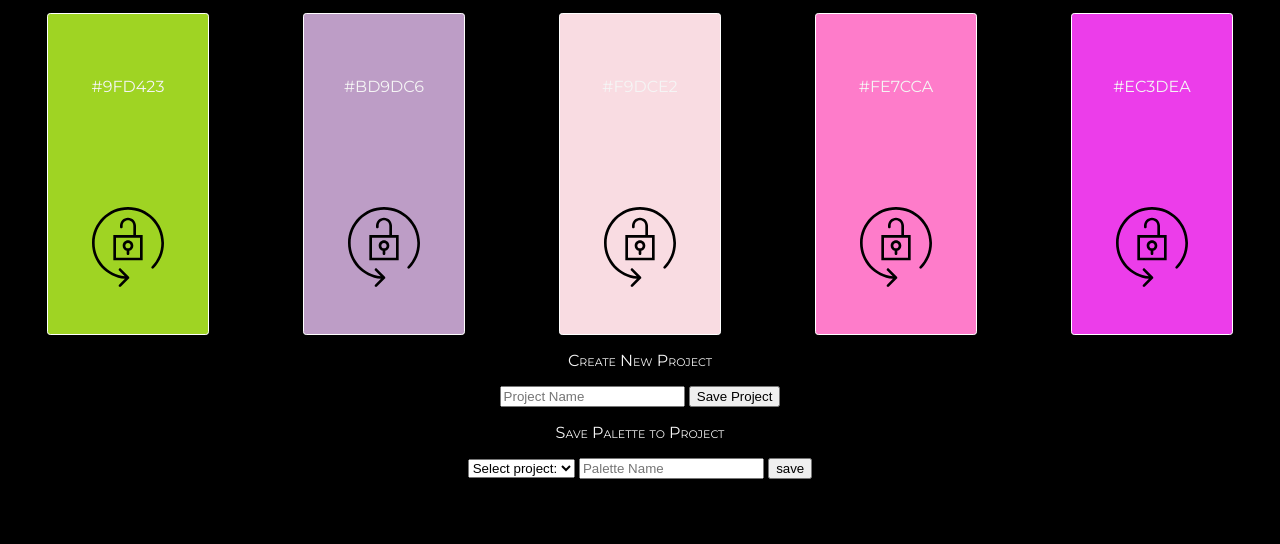
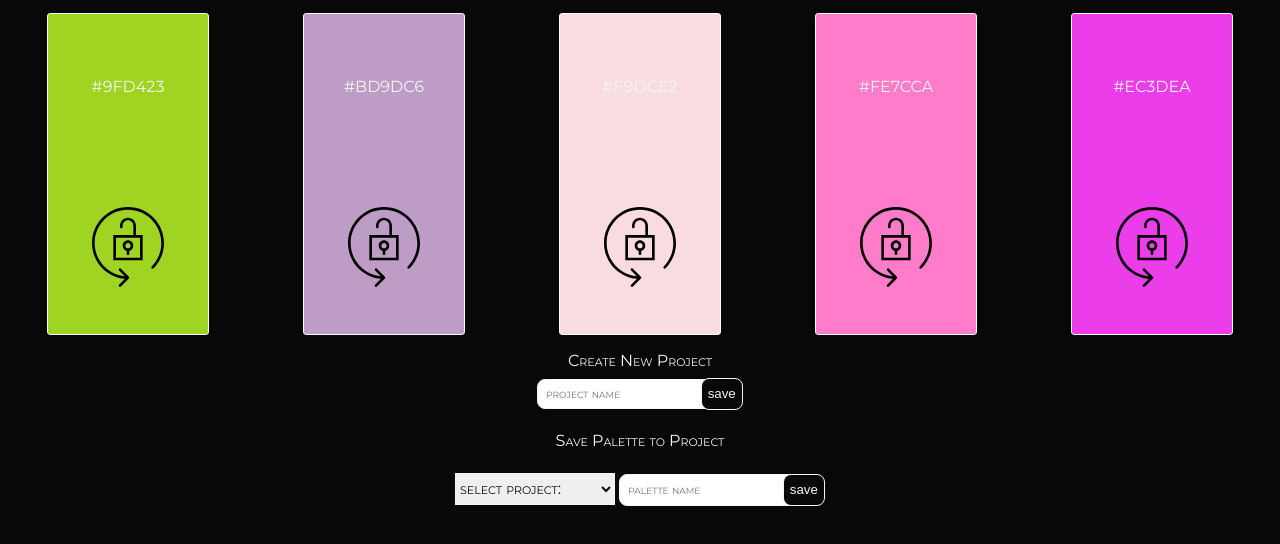
Before and after one commit to codytaft/palette-picker, a website: page public/index.html in a window 1280 px wide. Shown: the part 104-648 px from the top of the page. Drawn offline with nearby package versions, Linux system fonts and the light colour scheme; no server answers.

Commit message:
Style input s

```diff
--- a/public/css/styles.css
+++ b/public/css/styles.css
@@ -1,10 +1,17 @@
 body {
-  background-color: black;
+  background-color: #080808;
   color: whitesmoke;
   font-variant: small-caps;
   margin: auto;
   width: 100%;
   text-align: center;
+  font-family: 'Montserrat', sans-serif;
+}
+
+input,
+select {
+  color: #080808;
+  font-variant: small-caps;
   font-family: 'Montserrat', sans-serif;
 }
 
@@ -22,13 +29,70 @@ body {
   border: 0.1rem solid white;
 }
 
-input {
-  color: black;
+.create-project-title {
+  margin-bottom: 0;
 }
 
 .project-select {
   position: relative;
   font-family: Arial;
+  outline: none;
+}
+
+.project-input-form {
+  margin: auto;
+  width: 20rem;
+  align-content: center;
+  align-items: center;
+  text-align: center;
+}
+
+.project-name-input,
+.palette-name-input {
+  height: 1.6rem;
+  border-radius: 0.5rem;
+  border: 0.1rem solid whitesmoke;
+  padding-left: 0.5rem;
+  outline: none;
+  width: 12rem;
+  font-size: 0.8rem;
+  padding-bottom: 0.1036rem;
+}
+
+.save-project-btn,
+.save-palette-btn {
+  height: 2rem;
+  background-color: #080808;
+  color: whitesmoke;
+  border-radius: 0.5rem;
+  border: 0.1rem solid whitesmoke;
+  margin-left: -2.8rem;
+  margin-bottom: 0.3rem;
+  margin-top: 0.5rem;
+}
+
+.palette-name-input {
+  height: 1.7rem;
+  margin-top: 0;
+  margin-bottom: 0;
+}
+
+.save-palette-btn {
+  height: 2rem;
+}
+
+.save-project-btn:hover,
+.save-palette-btn:hover {
+  border: 0.1rem solid #080808;
+  background-color: whitesmoke;
+  color: black;
+}
+
+select {
+  height: 2rem;
+  border: 0.1rem solid whitesmoke;
+  font-size: 1rem;
+  width: 10rem;
 }
 
 .project-section {
@@ -61,6 +125,7 @@ li {
   border-radius: 50%;
   display: inline-block;
   border: 0.1rem solid whitesmoke;
+  cursor: pointer;
 }
 
 .color-card {
--- a/public/index.html
+++ b/public/index.html
@@ -14,17 +14,19 @@
   <section class="color-card-display">
   </section>
   <section class="create-project-section">
-    <p>Create New Project</p>
-    <input name="project-name " type="text" placeholder="Project Name" class="project-name-input">
-    <button class="save-project-btn">Save Project</button>
+    <p class="create-project-title">Create New Project</p>
+    <div class="project-input-form">
+      <input name="project-name " type="text" placeholder="project name" class="project-name-input">
+      <button class="save-project-btn">save</button>
+    </div>
   </section>
 
   <section class="palette-save-form">
     <p>Save Palette to Project</p>
     <select class="select-dropdown">
-      <option value='0'>Select project:</option>
+      <option value='0'>select project:</option>
     </select>
-    <input name="palette" placeholder="Palette Name" type="text" class="palette-name-input" />
+    <input name="palette" placeholder="palette name" type="text" class="palette-name-input" />
     <button class="save-palette-btn">save</button>
   </section>
   <section class="project-cards">
```
